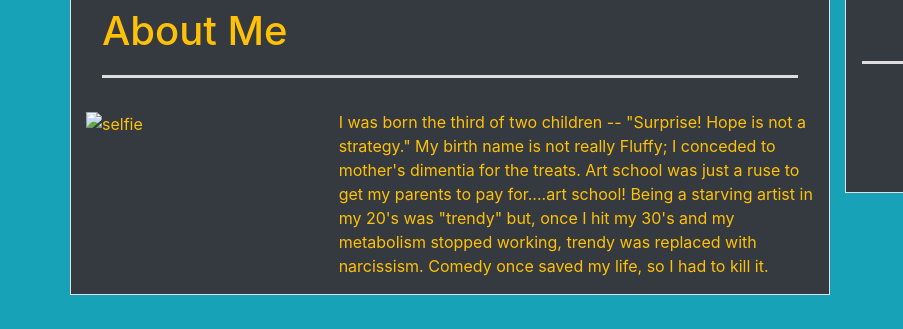
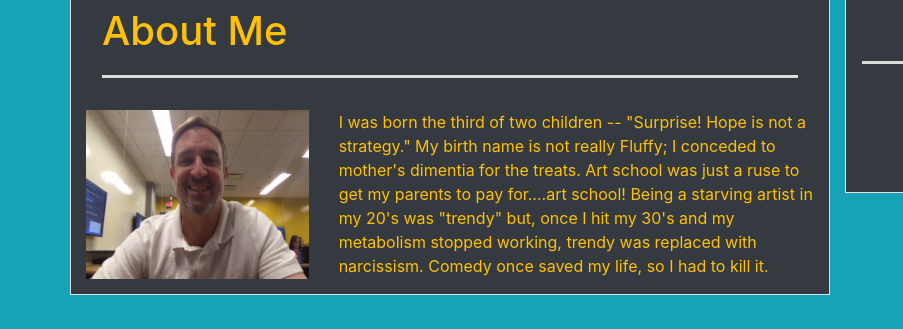
Before and after one commit to danshook/Bootstrap-Portfolio, a plain HTML site: page index.html in a window 1280 px wide. Shown: the part 170-499 px from the top of the page, 0-903 px from the left. Drawn offline with nearby package versions, Linux system fonts and the light colour scheme; files that its build step writes are made by us from their sources; files whose address does not match are found by name.

Commit message:
test new image

```diff
--- a/index.html
+++ b/index.html
@@ -38,7 +38,7 @@
                 </div>
                   <div class="row">
                     <div class="col-sm-4">
-                      <img src="../assets/images/selfie.jpg" class="thumbnail" alt="selfie" style="width:100%; height:92%">
+                      <img src="selfie.jpg" class="thumbnail" alt="selfie" style="width:100%; height:92%">
                     </div>
                     <div class="col-sm-8">
                       <div class="caption">
```
